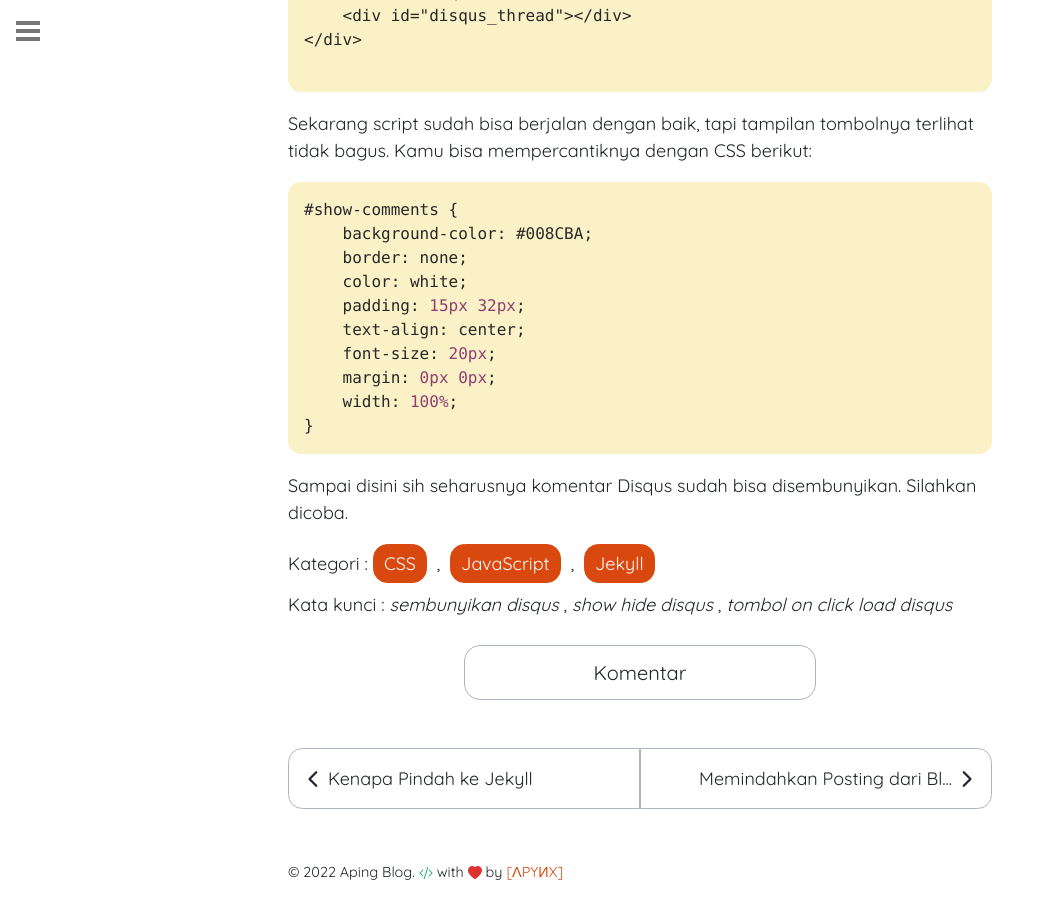
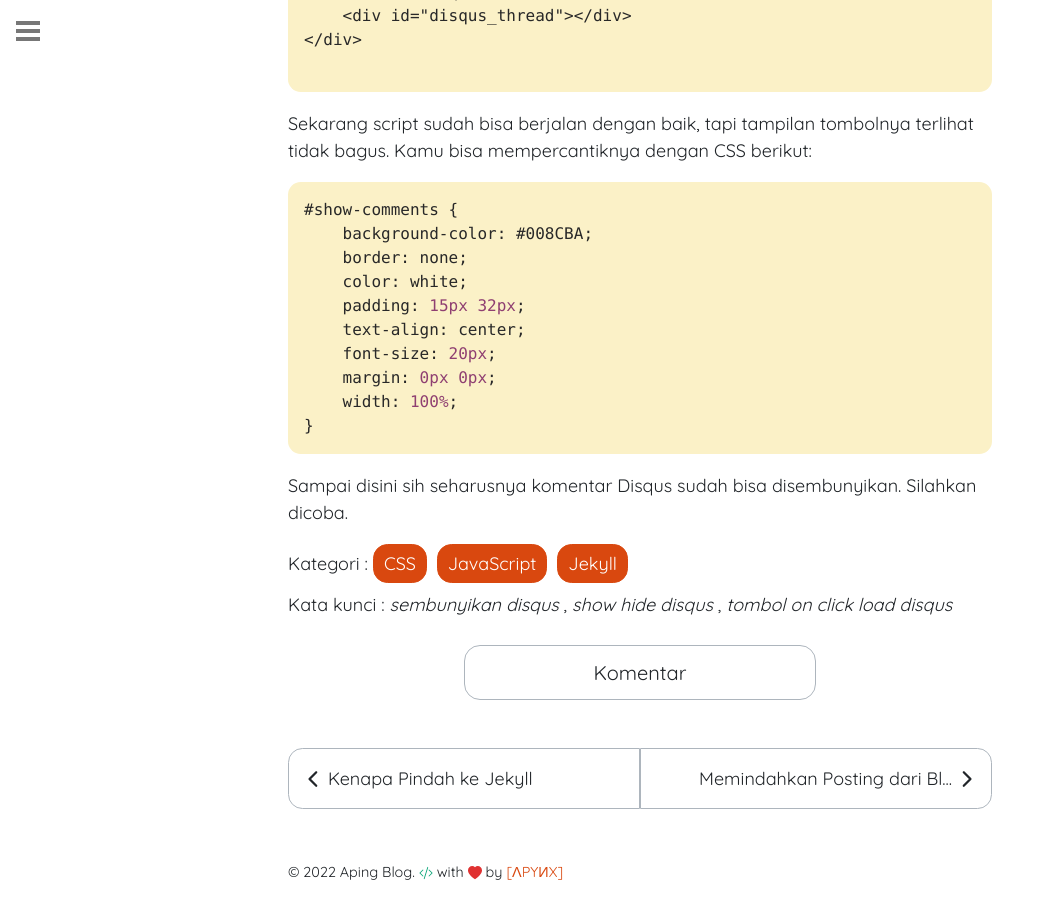
Before and after one commit to apynx/apynx.github.io, a Jekyll site: the page built from _posts/2022-05-04-pasang-tombol-on-click-load-disqus.md, in a window 1280 px wide and 900 px high, scrolled down 2705 px. Shown: the whole window, without its empty margins (0-1039 px from the left). Built offline with Jekyll 4.4.1, drawn with Linux system fonts in a browser that asks for light colours.

Commit message:
update layout taxo

```diff
--- a/_layouts/post.html
+++ b/_layouts/post.html
@@ -37,7 +37,7 @@ layout: default
     Kategori :
     {% for category in categories %}
     <a class="page-taxonomy-item" href="{{site.baseurl}}/kategori/#{{category|slugize}}">{{category}}</a>
-    {% unless forloop.last %},&nbsp;{% endunless %}
+    {% unless forloop.last %}{% endunless %}
     {% endfor %}
   </div>
   <div class="post-tags">
```
